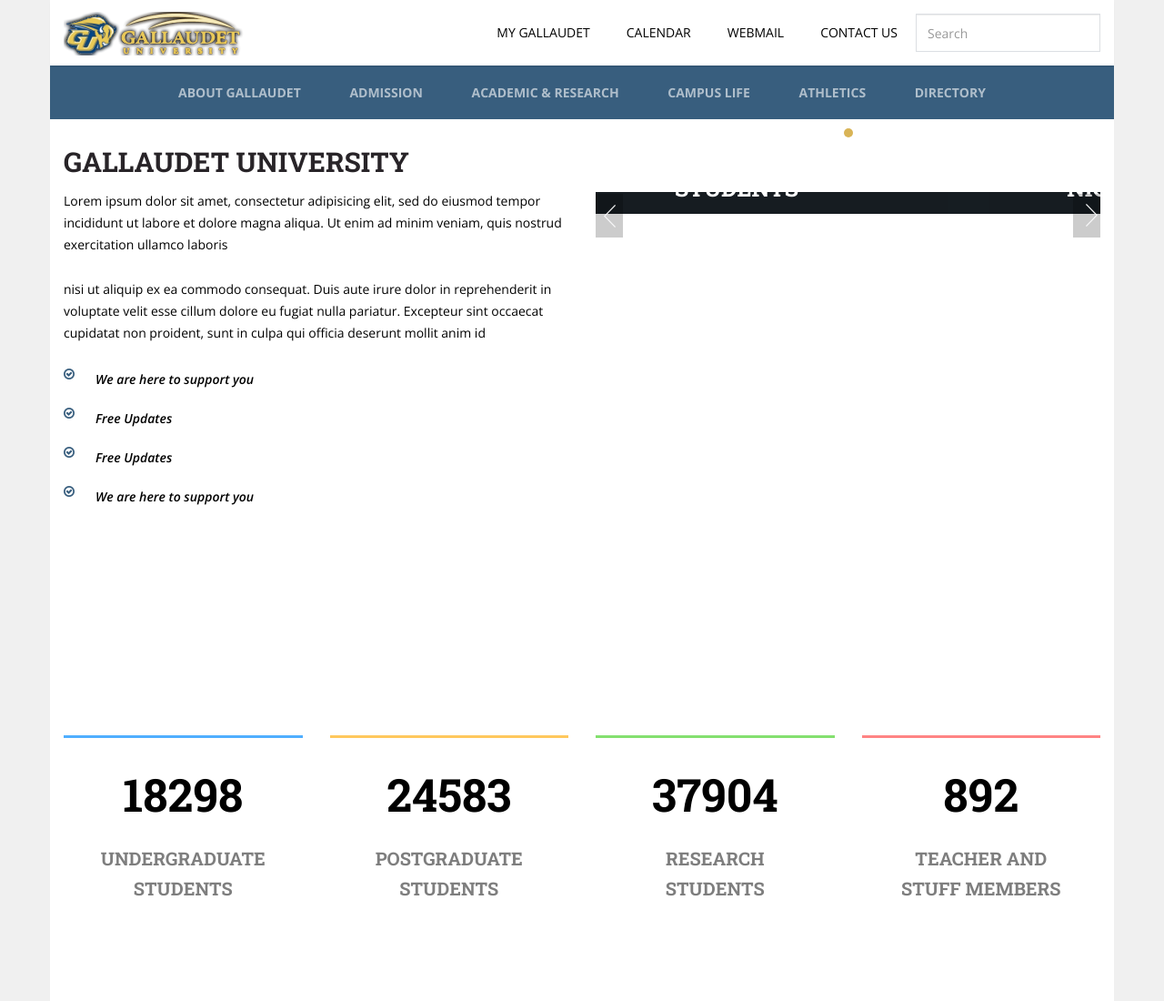
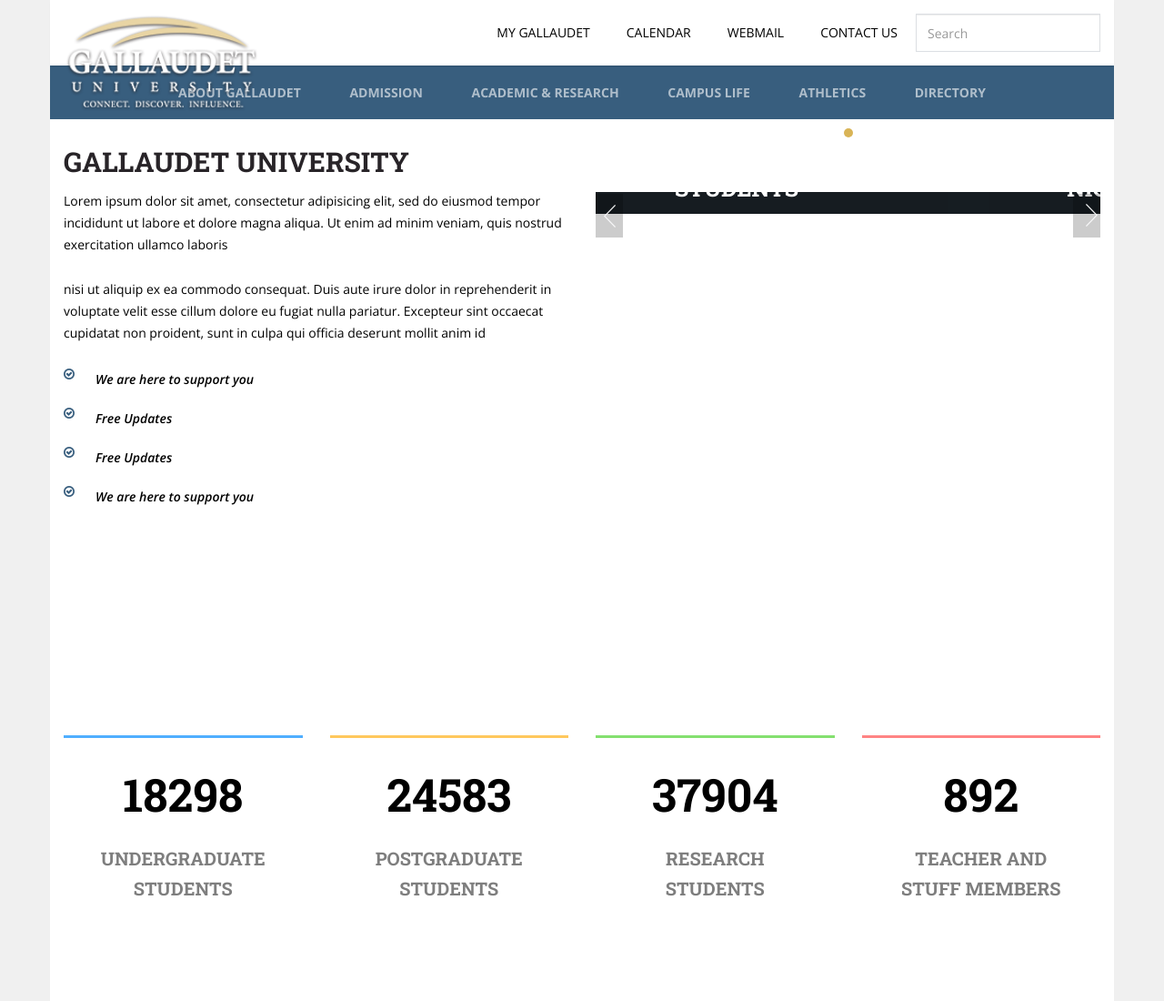
Before and after one commit to fhaddad22/ITS492, a plain HTML site: page about.html in a window 1280 px wide. Shown: the top 1100 px of the page at 91% size. Drawn offline with nearby package versions, Linux system fonts and the light colour scheme; files whose address does not match are found by name.

Commit message:
Added Gallaudet Original Logo. Try to fit it in the navbar. The logo is too big or needs to be redesigned.

```diff
--- a/about.html
+++ b/about.html
@@ -43,9 +43,10 @@
                                     <span class="icon-bar"></span>
                                     <span class="icon-bar"></span>
                                 </button>
-                                <a class="active navbar-brand logo clearfix" href="index.html"><img src="img/logo.png"
-                                                                                                    alt=""
-                                                                                                    class="img-responsive"/></a>
+                                <a class="active navbar-brand logo clearfix" href="index.html"><img
+                                        src="img/originial_gally_logo.png"
+                                        alt=""
+                                        class="img-responsive"/></a>
                             </div>
                             <!-- Collect the nav links, forms, and other content for toggling -->
                             <div class="collapse navbar-collapse" id="bs-example-navbar-collapse-1">
```
Also changed, not shown: accommodation.html (+4 -3 lines), admission.html (+4 -3 lines), apply_now.html (+4 -3 lines), campus.html (+4 -3 lines), contact_us.html (+4 -3 lines), courses.html (+4 -3 lines), events_calendar.html (+4 -3 lines), index.html (+4 -3 lines), international_students.html (+4 -3 lines), news.html (+4 -3 lines), photo_gallery.html (+4 -3 lines), privacy_policy.html (+4 -3 lines), single-courses.html (+4 -3 lines), single-news.html (+4 -3 lines), 2 more files.
